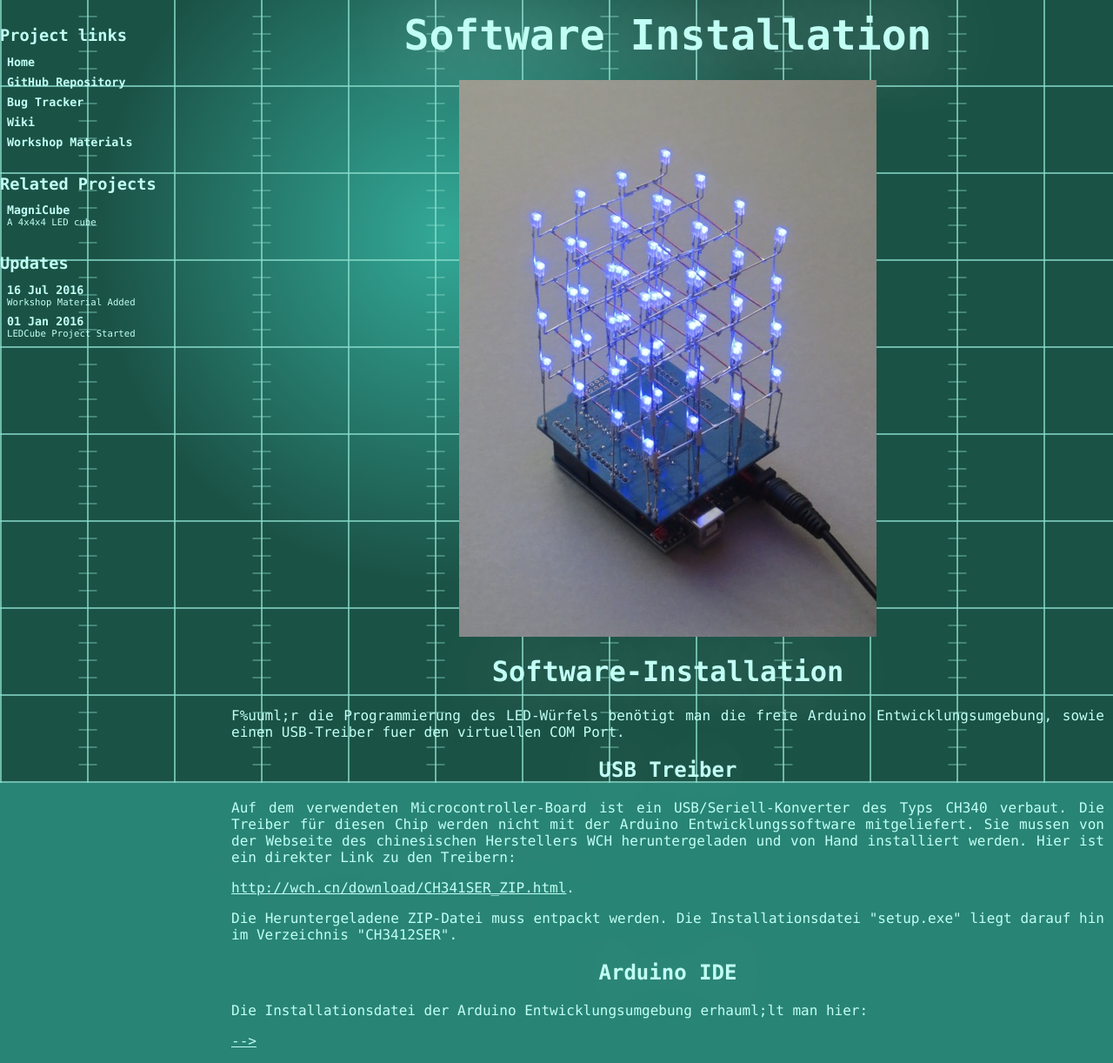
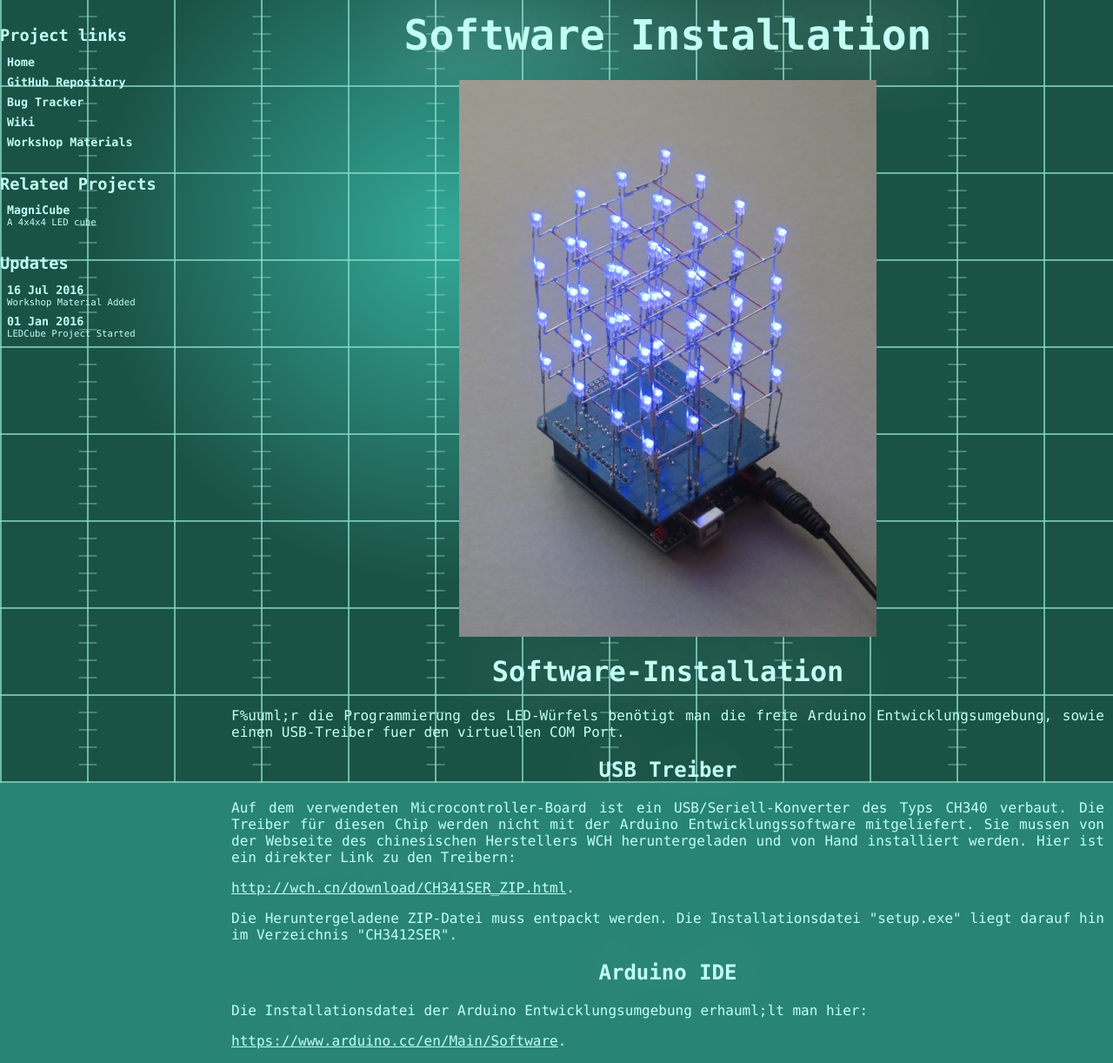
Before and after one commit to hotwolf/LEDCube, a Jekyll site: the page built from software_installation.html, in a window 1280 px wide. Shown: the whole page at 87% size. Built offline with Jekyll 4.4.1, drawn with Linux system fonts in a browser that asks for light colours; some of the changed lines change nothing that is shown.

```diff
--- a/software_installation.html
+++ b/software_installation.html
@@ -21,4 +21,4 @@
 <h2>Arduino IDE</h2>
 
 <p>Die Installationsdatei der Arduino Entwicklungsumgebung erhauml;lt man hier:</p>
-<p><a href="https://www.arduino.cc/en/Main/Software> https://www.arduino.cc/en/Main/Software</a>.</p>
+<p><a href="https://www.arduino.cc/en/Main/Software">https://www.arduino.cc/en/Main/Software</a>.</p>
```
